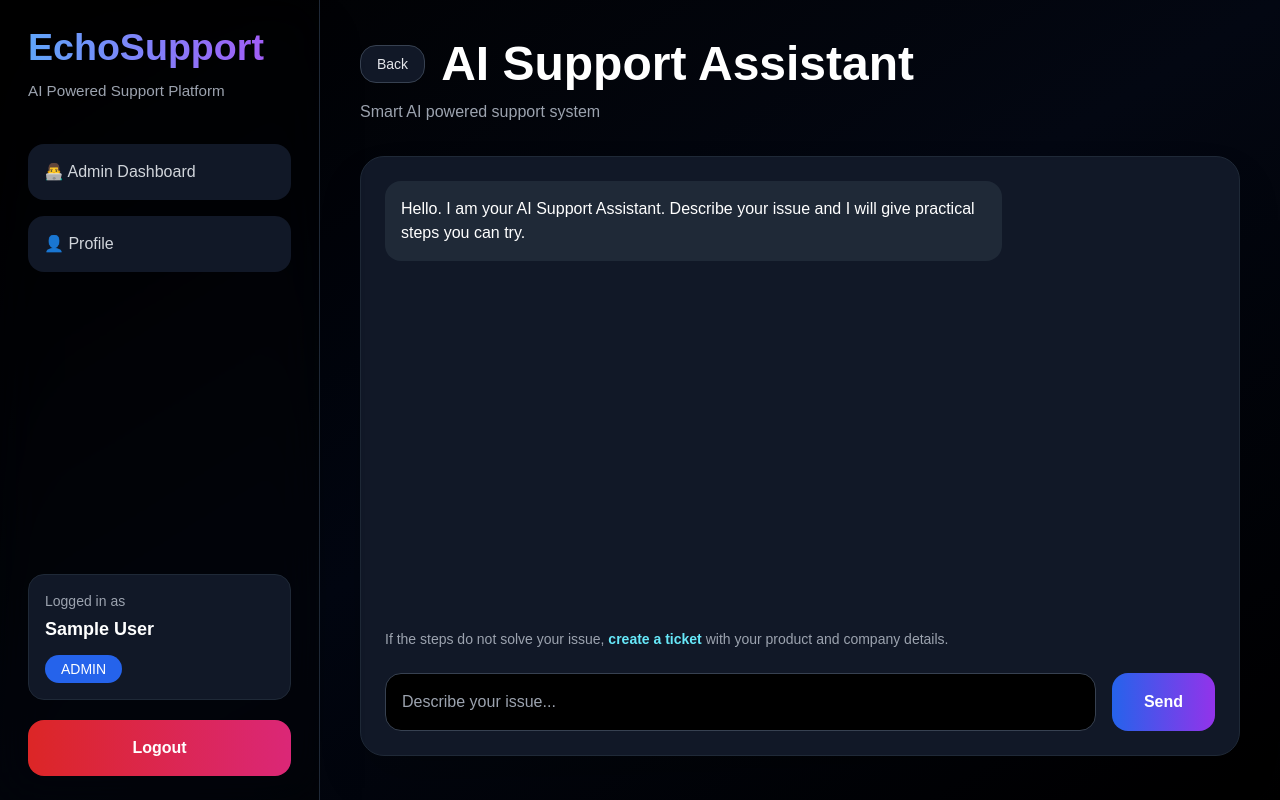
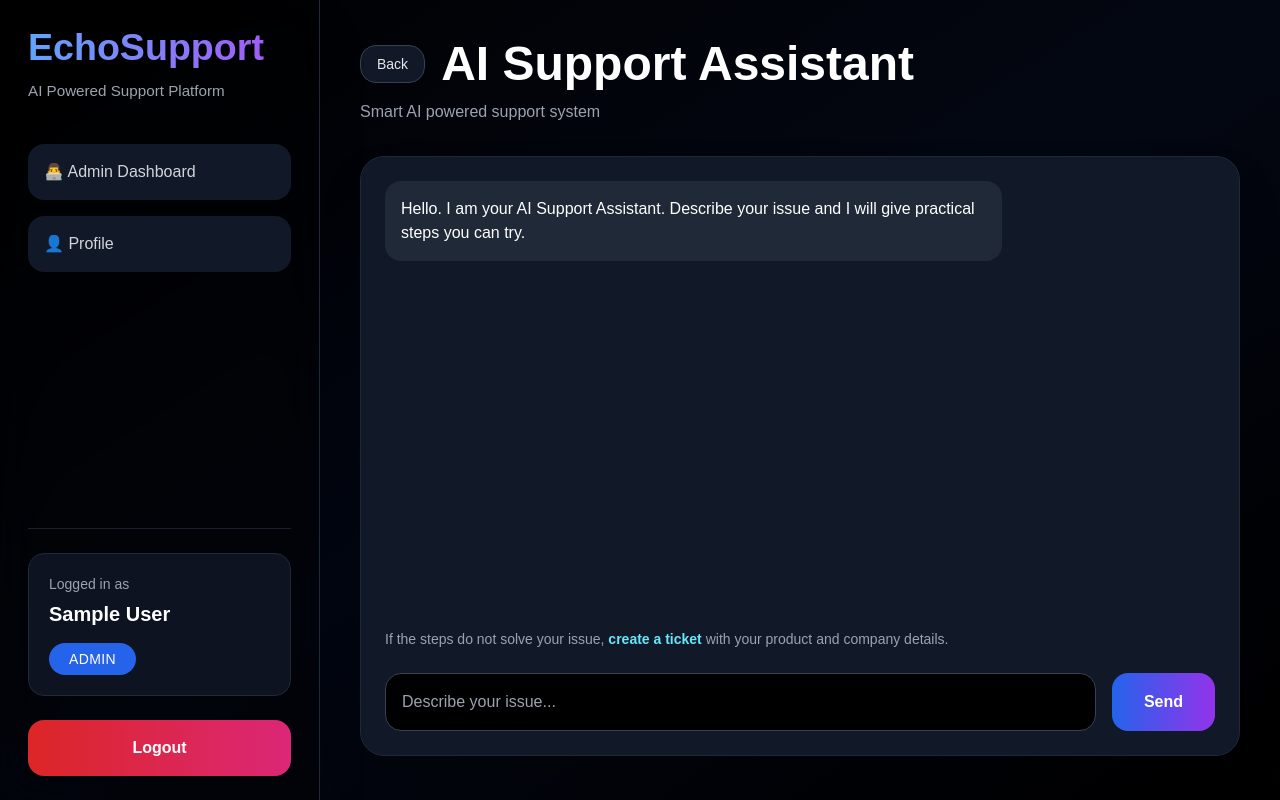
Before and after one commit to Ahp0636/EchoSupport, a React (Vite) app in the folder frontend/: page /ai-chat in a window 1280 px wide. Built offline with nearby package versions, Linux system fonts and the light colour scheme; no server answers; sample sign-in values are in the browser's storage.

Commit message:
Polish sidebar account spacing

```diff
--- a/frontend/src/layouts/DashboardLayout.jsx
+++ b/frontend/src/layouts/DashboardLayout.jsx
@@ -147,19 +147,19 @@ const DashboardLayout = ({
 
         </div>
 
-        <div>
+        <div className="mt-8 border-t border-gray-800/80 pt-6">
 
-          <div className="bg-gray-900 border border-gray-800 rounded-2xl p-4 mb-5">
+          <div className="bg-gray-900/80 border border-gray-800 rounded-2xl px-5 py-5 mb-6 shadow-lg">
 
-            <p className="text-sm text-gray-400">
+            <p className="text-sm text-gray-400 mb-2">
               Logged in as
             </p>
 
-            <h2 className="text-lg font-bold mt-1">
+            <h2 className="text-xl font-bold leading-tight">
               {user?.name}
             </h2>
 
-            <span className="inline-block mt-3 bg-blue-600 px-4 py-1 rounded-full text-sm uppercase">
+            <span className="inline-block mt-4 bg-blue-600 px-5 py-1.5 rounded-full text-sm uppercase tracking-wide">
 
               {user?.role}
 
@@ -169,7 +169,7 @@ const DashboardLayout = ({
 
           <button
             onClick={logoutHandler}
-            className="w-full bg-gradient-to-r from-red-600 to-pink-600 p-4 rounded-2xl font-bold hover:scale-105 transition-all duration-300"
+            className="w-full bg-gradient-to-r from-red-600 to-pink-600 p-4 rounded-2xl font-bold hover:scale-[1.02] transition-all duration-300"
           >
             Logout
           </button>
```
